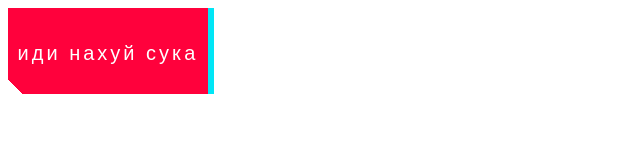
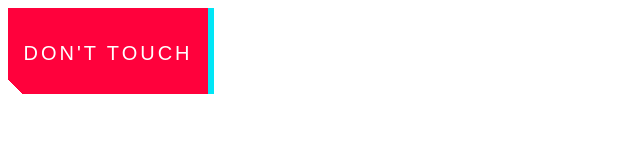
Before and after one commit to Blust091/DON-T-TOUCH-THAT-BUTTON, a plain HTML site: page index.html in a window 1280 px wide. Shown: the full height of the page, 0-640 px from the left. Drawn offline with Linux system fonts and the light colour scheme.

Commit message:
Update index.html

```diff
--- a/index.html
+++ b/index.html
@@ -7,7 +7,7 @@
 	<link rel="stylesheet" type="text/css" href="ricc.css">
 </head>
 <body>
-    <a href="https://youtu.be/dQw4w9WgXcQ" target="_blank"> <button class="button-49" >иди нахуй сука</button></a>
+    <a href="https://youtu.be/dQw4w9WgXcQ" target="_blank"> <button class="button-49" >DON'T TOUCH THAT BUTTON</button></a>
 
 </body>
 </html>
```
